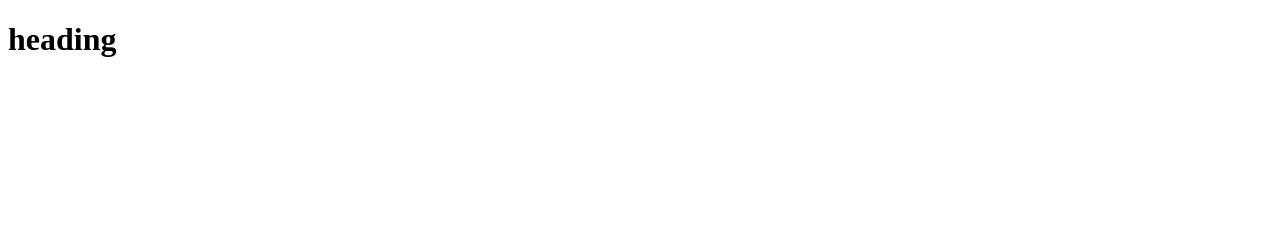
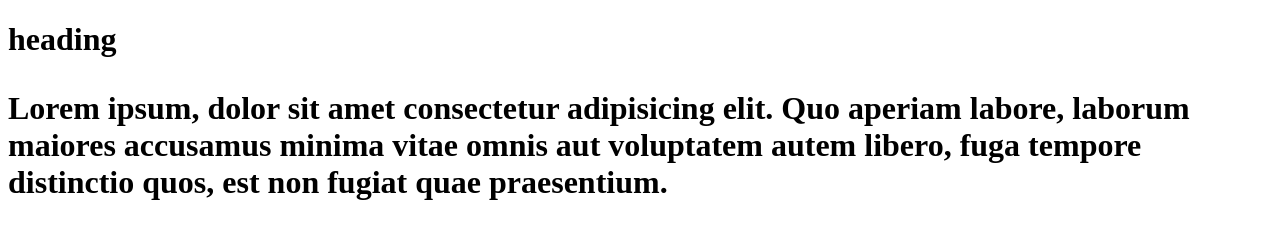
Before and after one commit to A-RMemon/A-R-Memon, a plain HTML site: page index.html in a window 1280 px wide. Drawn offline with Linux system fonts and the light colour scheme.

Commit message:
add indexfile

```diff
--- a/index.html
+++ b/index.html
@@ -6,6 +6,8 @@
     <title>Document</title>
 </head>
 <body>
-    <h1>heading</h1>
+    <h1>heading
+    <p>Lorem ipsum, dolor sit amet consectetur adipisicing elit. Quo aperiam labore, laborum maiores accusamus minima vitae omnis aut voluptatem autem libero, fuga tempore distinctio quos, est non fugiat quae praesentium.</p>
+    </h1>
 </body>
 </html>
```
